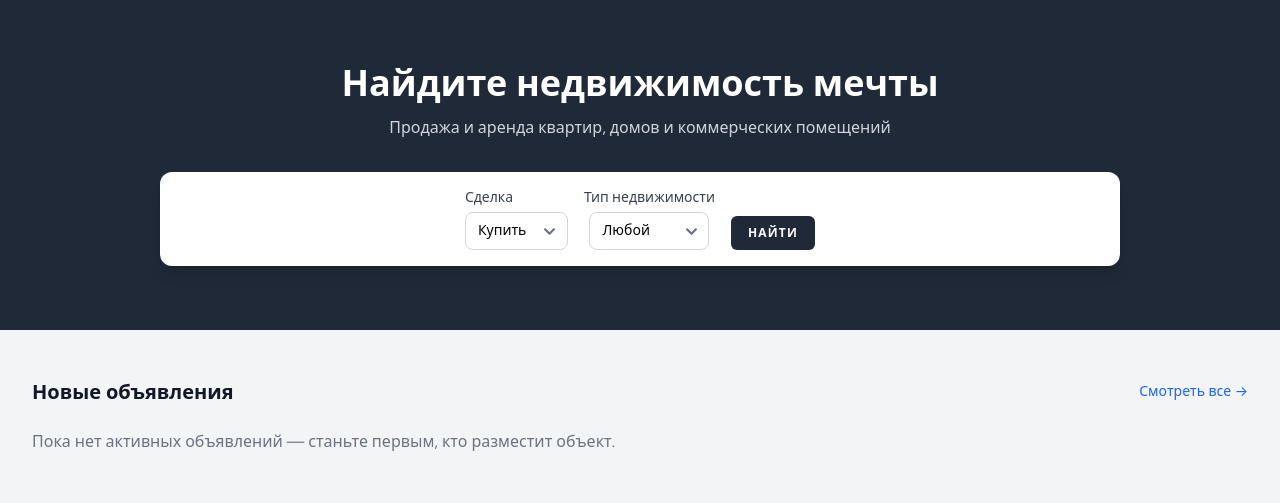
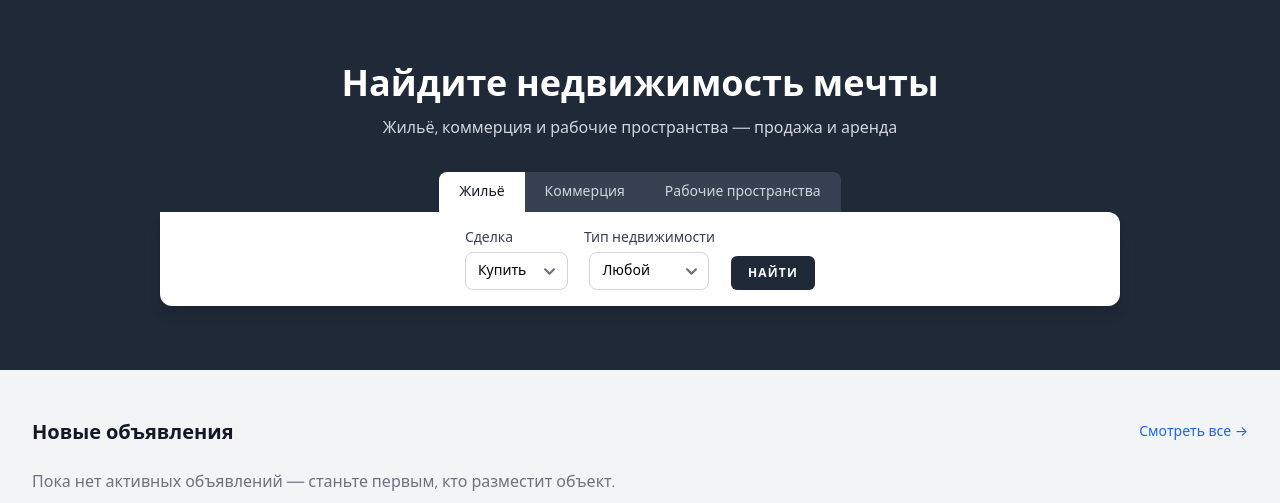
Before and after one commit to praviilon/realty-portal, a Laravel app: page / in a window 1280 px wide. Shown: the part 65-568 px from the top of the page. Run offline with Laravel 12, Linux system fonts and the light colour scheme; data comes from the database, SQL or seed files in the repository; tables that the repository leaves empty hold one stand-in row (values such as "Sample post"); style sheets or scripts are compiled from the project's sources; parts of the project's set-up code (start-up, migrations or seed data) failed here and were passed over; some libraries are stand-ins or nearby versions.

Commit message:
Эпик 29 (Веха 3): доработка главной страницы — баннер с вкладками
- Home\Index: activeCategory (residential/commercial/workspace), отдельные
  поля формы поиска на каждую вкладку, search() редиректит на нужный каталог
  со своим набором фильтров (у каждого типа объявлений разные критерии)
- Блейд: вкладки над формой поиска в hero-баннере вместо единственной формы
  под жильё

Тесты: Epic29HomeBannerTabsTest (7). Полный набор: 227/227.

```diff
--- a/resources/views/livewire/home/index.blade.php
+++ b/resources/views/livewire/home/index.blade.php
@@ -1,11 +1,27 @@
 <div>
-    <!-- Hero + форма поиска -->
+    <!-- Hero + форма поиска (эпик 29, Веха 3: вкладки по типам объявлений) -->
     <div class="bg-gray-800">
         <div class="max-w-5xl mx-auto px-4 sm:px-6 lg:px-8 py-16 text-center">
             <h1 class="text-3xl sm:text-4xl font-bold text-white">Найдите недвижимость мечты</h1>
-            <p class="mt-3 text-gray-300">Продажа и аренда квартир, домов и коммерческих помещений</p>
+            <p class="mt-3 text-gray-300">Жильё, коммерция и рабочие пространства — продажа и аренда</p>
 
-            <form wire:submit="search" class="mt-8 bg-white rounded-xl shadow-lg p-4 flex flex-wrap gap-4 items-end justify-center">
+            <div class="mt-8 inline-flex rounded-t-lg overflow-hidden text-sm">
+                <button type="button" wire:click="switchCategory('residential')"
+                        class="px-5 py-2.5 font-medium {{ $activeCategory === 'residential' ? 'bg-white text-gray-900' : 'bg-gray-700 text-gray-300 hover:bg-gray-600' }}">
+                    Жильё
+                </button>
+                <button type="button" wire:click="switchCategory('commercial')"
+                        class="px-5 py-2.5 font-medium {{ $activeCategory === 'commercial' ? 'bg-white text-gray-900' : 'bg-gray-700 text-gray-300 hover:bg-gray-600' }}">
+                    Коммерция
+                </button>
+                <button type="button" wire:click="switchCategory('workspace')"
+                        class="px-5 py-2.5 font-medium {{ $activeCategory === 'workspace' ? 'bg-white text-gray-900' : 'bg-gray-700 text-gray-300 hover:bg-gray-600' }}">
+                    Рабочие пространства
+                </button>
+            </div>
+
+            <form wire:submit="search" class="bg-white rounded-b-xl rounded-tr-xl shadow-lg p-4 flex flex-wrap gap-4 items-end justify-center">
+                @if ($activeCategory === 'residential')
                     <div>
                         <label class="block text-sm font-medium text-gray-700 mb-1 text-left">Сделка</label>
                         <select wire:model="searchDealType" class="rounded-lg border-gray-300 text-sm">
@@ -22,6 +38,34 @@
                             @endforeach
                         </select>
                     </div>
+                @elseif ($activeCategory === 'commercial')
+                    <div>
+                        <label class="block text-sm font-medium text-gray-700 mb-1 text-left">Сделка</label>
+                        <select wire:model="searchCommercialDealType" class="rounded-lg border-gray-300 text-sm">
+                            <option value="sale">Купить</option>
+                            <option value="rent">Снять</option>
+                        </select>
+                    </div>
+                    <div>
+                        <label class="block text-sm font-medium text-gray-700 mb-1 text-left">Назначение</label>
+                        <select wire:model="searchPurposeType" class="rounded-lg border-gray-300 text-sm">
+                            <option value="">Любое</option>
+                            @foreach ($purposeTypeLabels as $value => $label)
+                                <option value="{{ $value }}">{{ $label }}</option>
+                            @endforeach
+                        </select>
+                    </div>
+                @else
+                    <div>
+                        <label class="block text-sm font-medium text-gray-700 mb-1 text-left">Тип пространства</label>
+                        <select wire:model="searchWorkspaceType" class="rounded-lg border-gray-300 text-sm">
+                            <option value="">Любой</option>
+                            @foreach ($workspaceTypeLabels as $value => $label)
+                                <option value="{{ $value }}">{{ $label }}</option>
+                            @endforeach
+                        </select>
+                    </div>
+                @endif
                 <div>
                     <x-primary-button type="submit">Найти</x-primary-button>
                 </div>
```
Also changed, not shown: app/Livewire/Home/Index.php (+41 -4 lines), tests/Feature/Epic29HomeBannerTabsTest.php (added, +76 -0 lines). Lines whose indentation alone changed are shown as unchanged.
